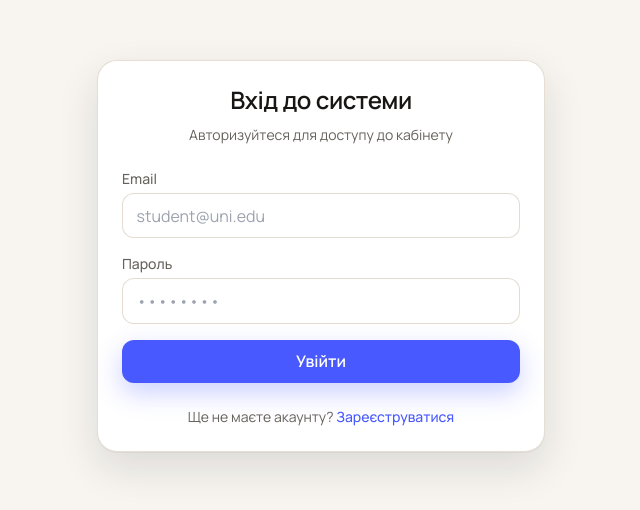
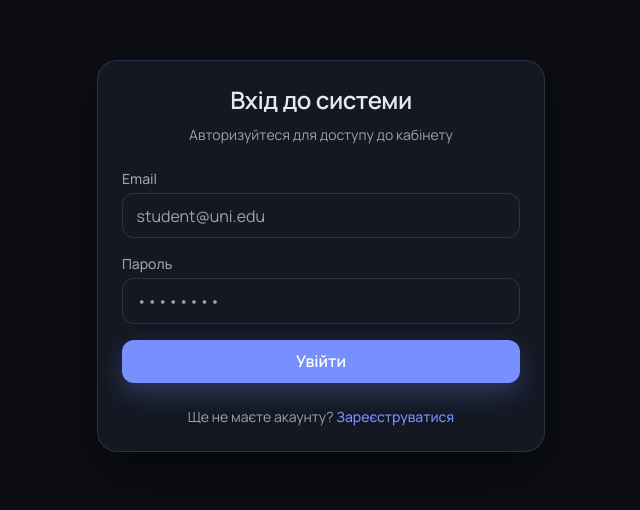
Before and after one commit to Tausvokse/diplom_main, a React (Vite) app: page /login in a window 1280 px wide. Shown: the part 144-654 px from the top of the page, without its empty margins (319-959 px from the left). Built offline with nearby package versions, Linux system fonts and the light colour scheme; no server answers.

Commit message:
UI tweaks: default dark theme and sorted dormitories

```diff
--- a/src/client/components/ThemeProvider.tsx
+++ b/src/client/components/ThemeProvider.tsx
@@ -12,7 +12,7 @@ const ThemeContext = createContext<ThemeContextType | undefined>(undefined);
 export const ThemeProvider: React.FC<{ children: React.ReactNode }> = ({ children }) => {
   const [theme, setTheme] = useState<Theme>(() => {
     const savedTheme = localStorage.getItem('theme');
-    return (savedTheme as Theme) || 'light';
+    return (savedTheme as Theme) || 'dark';
   });
 
   useEffect(() => {
--- a/src/client/pages/admin/DormitoryManager.tsx
+++ b/src/client/pages/admin/DormitoryManager.tsx
@@ -41,8 +41,10 @@ export const DormitoryManager: React.FC = () => {
 
   const fetchDormitories = async () => {
     try {
-      const res = await api.get('/admin/dormitories');
-      setDormitories(res.data);
+      const sortedDormitories = res.data.sort((a: Dormitory, b: Dormitory) =>
+        a.name.localeCompare(b.name, 'uk', { numeric: true })
+      );
+      setDormitories(sortedDormitories);
     } catch (error) {
       toast.error('Помилка завантаження структури гуртожитків');
     } finally {
```
